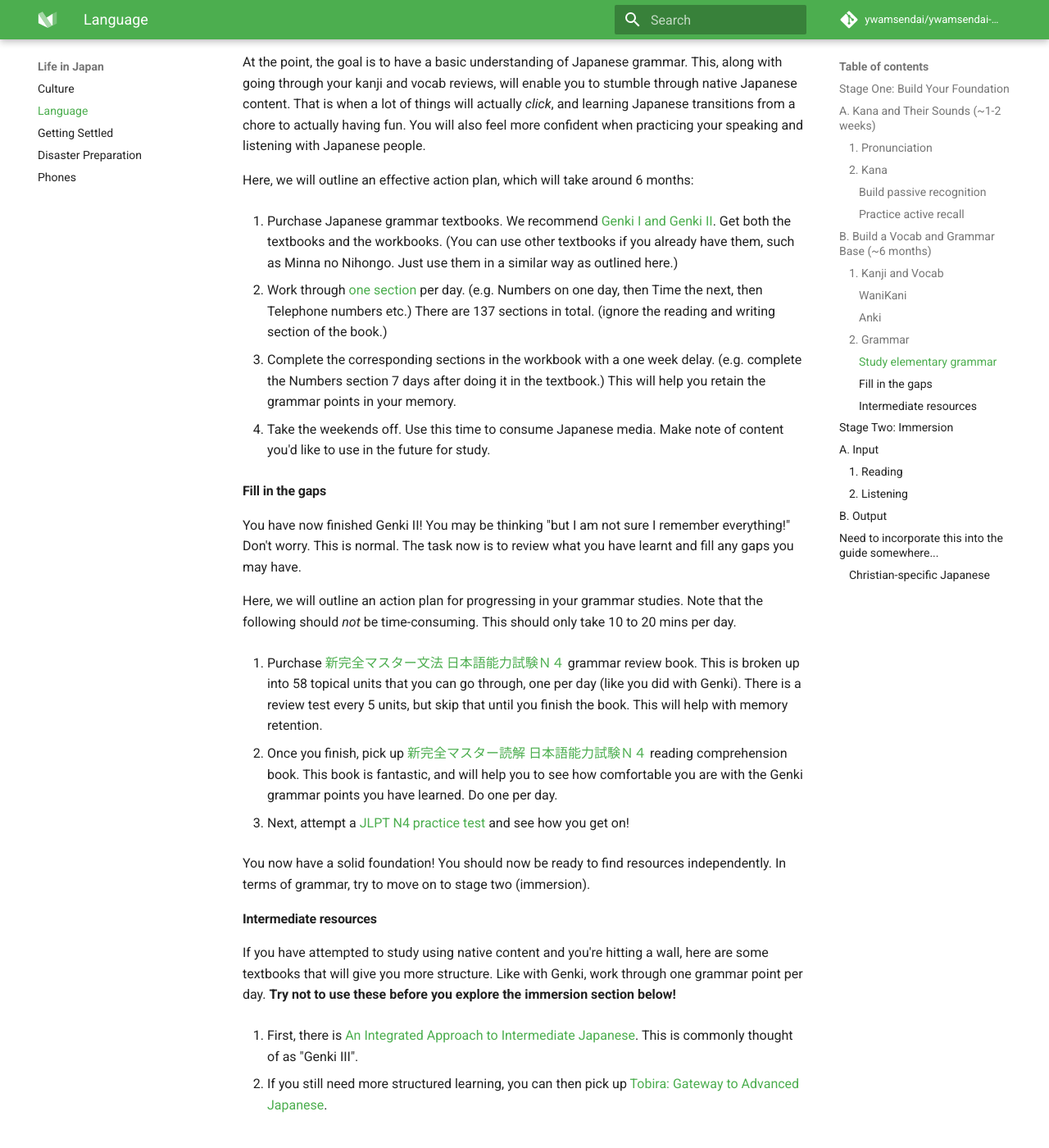
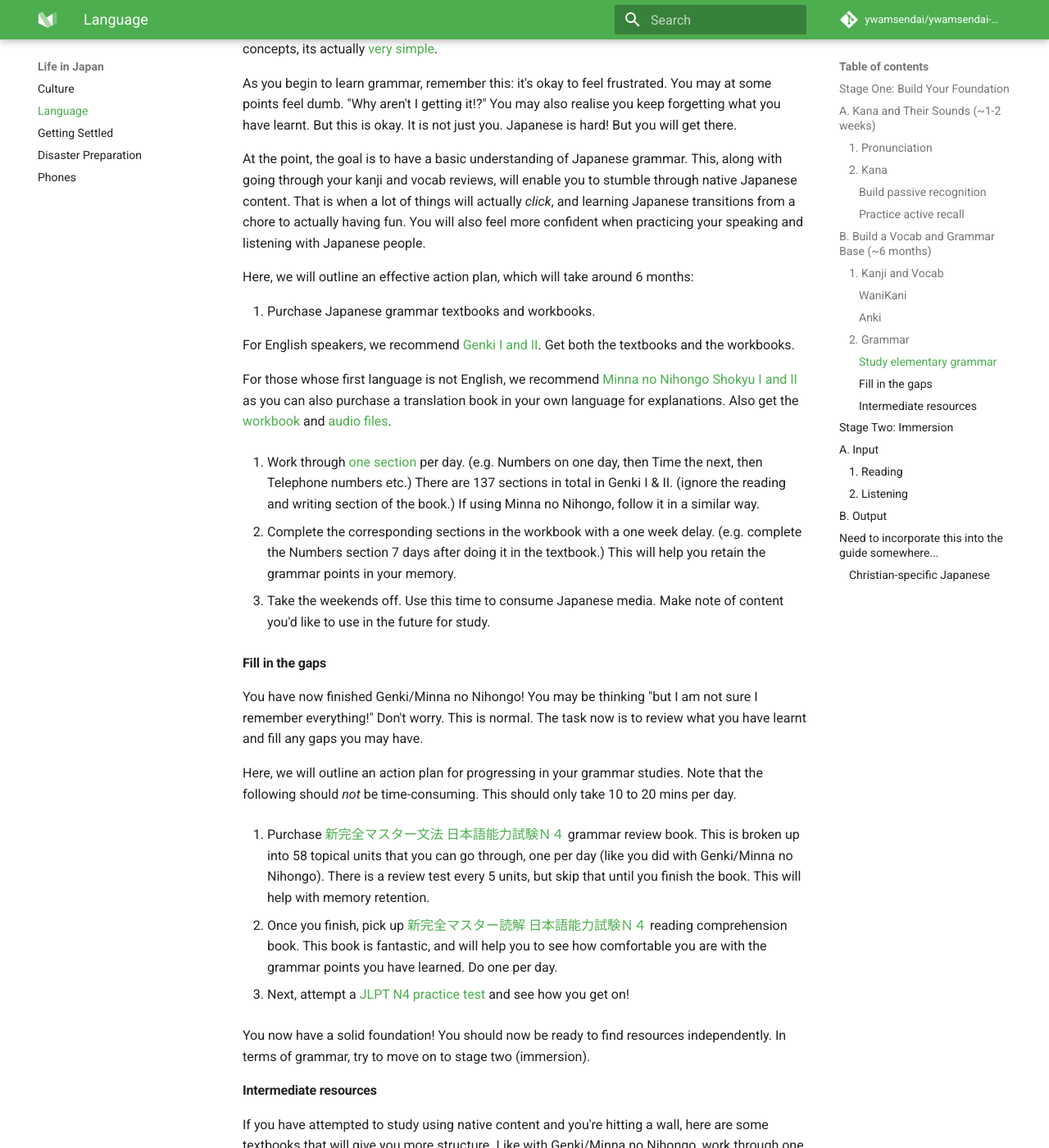
Before and after one commit to ywamsendai/ywamsendai-wiki, an MkDocs documentation site: the page built from docs/lifeinjapan/language.md, in a window 1280 px wide and 1400 px high, scrolled down 4976 px. Shown: the whole window at 82% size. Built offline with MkDocs 1.6.1 and Material for MkDocs 9.7.7, drawn with Linux system fonts in a browser that asks for light colours; comment, search, counter and statistics services are not loaded; some of the changed text lies outside the part shown.

Commit message:
added minna no nihongo for non-native english speakers

```diff
--- a/docs/lifeinjapan/language.md
+++ b/docs/lifeinjapan/language.md
@@ -8,11 +8,13 @@
 
 ## Stage One: Build Your Foundation
 
-This stage is all about studying and learning as much as you can. The main purpose of this stage is to give you vocab and grammar that you can feel familiar enough with to use to explore native content and talk with native speakers (immersion) in stage two.
+The best way to learn Japanese (and any new language) is to be immersed in the Japanese language. Immersed in native text, native sounds, and native conversation. But if you don't have any familiarity with the language, being immersed will be difficult for you. It will be too foreign and overwhelming for you to take much of it in.
+
+This stage is all about laying a strong foundation of vocab and grammar so that you can feel familiar just *enough* with Japanese so that you feel able to explore native content and talk with native speakers. You will then be ready for stage two: immersion.
 
 We don't particularly recommend language school or personal tutors for this stage as they are usually expensive and can move very slowly. Language classes and tutors would be much more effective once you have built your foundation and have reached an intermediate level of comprehension.
 
-Note: This stage one plan assumes you have a basic understanding of English. If you have difficulty with English, please search for strong resources recommended in a language you feel more comfortable with. And let us know so we can include it in this guide!
+Note: This stage one plan assumes you have a basic understanding of English. If you have difficulty with English, please Google strong resources recommended in a language you feel more comfortable with. And let us know so we can include it in this guide!
 
 ## A. Kana and Their Sounds (~1-2 weeks)
 
@@ -124,9 +126,13 @@
 
 Here, we will outline an effective action plan, which will take around 6 months:
 
-1. Purchase Japanese grammar textbooks. We recommend [Genki I and Genki II](http://genki.japantimes.co.jp). Get both the textbooks and the workbooks. (You can use other textbooks if you already have them, such as Minna no Nihongo. Just use them in a similar way as outlined here.)
+1. Purchase Japanese grammar textbooks and workbooks.
 
-2. Work through [one section](http://genki.japantimes.co.jp/about_en/about06_en) per day. (e.g. Numbers on one day, then Time the next, then Telephone numbers etc.) There are 137 sections in total. (ignore the reading and writing section of the book.)
+For English speakers, we recommend [Genki I and II](http://genki.japantimes.co.jp). Get both the textbooks and the workbooks.
+
+For those whose first language is not English, we recommend [Minna no Nihongo Shokyu I and II ](https://www.3anet.co.jp/np/en/books/2300/) as you can also purchase a translation book in your own language for explanations. Also get the [workbook](https://www.3anet.co.jp/np/en/books/2350/) and [audio files](https://www.3anet.co.jp/np/en/resrcs/230020/).
+
+2. Work through [one section](http://genki.japantimes.co.jp/about_en/about06_en) per day. (e.g. Numbers on one day, then Time the next, then Telephone numbers etc.) There are 137 sections in total in Genki I & II. (ignore the reading and writing section of the book.) If using Minna no Nihongo, follow it in a similar way.
 
 3. Complete the corresponding sections in the workbook with a one week delay. (e.g. complete the Numbers section 7 days after doing it in the textbook.) This will help you retain the grammar points in your memory.
 
@@ -134,13 +140,13 @@
 
 #### Fill in the gaps
 
-You have now finished Genki II! You may be thinking "but I am not sure I remember everything!" Don't worry. This is normal. The task now is to review what you have learnt and fill any gaps you may have.
+You have now finished Genki/Minna no Nihongo! You may be thinking "but I am not sure I remember everything!" Don't worry. This is normal. The task now is to review what you have learnt and fill any gaps you may have.
 
 Here, we will outline an action plan for progressing in your grammar studies. Note that the following should *not* be time-consuming. This should only take 10 to 20 mins per day.
 
-1. Purchase [新完全マスター文法 日本語能力試験Ｎ４](https://www.3anet.co.jp/np/books/3606/) grammar review book. This is broken up into 58 topical units that you can go through, one per day (like you did with Genki). There is a review test every 5 units, but skip that until you finish the book. This will help with memory retention.
+1. Purchase [新完全マスター文法 日本語能力試験Ｎ４](https://www.3anet.co.jp/np/books/3606/) grammar review book. This is broken up into 58 topical units that you can go through, one per day (like you did with Genki/Minna no Nihongo). There is a review test every 5 units, but skip that until you finish the book. This will help with memory retention.
 
-2. Once you finish, pick up [新完全マスター読解 日本語能力試験Ｎ４](https://www.3anet.co.jp/np/books/3616/) reading comprehension book. This book is fantastic, and will help you to see how comfortable you are with the Genki grammar points you have learned. Do one per day.
+2. Once you finish, pick up [新完全マスター読解 日本語能力試験Ｎ４](https://www.3anet.co.jp/np/books/3616/) reading comprehension book. This book is fantastic, and will help you to see how comfortable you are with the grammar points you have learned. Do one per day.
 
 3. Next, attempt a [JLPT N4 practice test](https://www.jlpt.jp/e/samples/sampleindex.html) and see how you get on!
 
@@ -148,7 +154,7 @@
 
 #### Intermediate resources
 
-If you have attempted to study using native content and you're hitting a wall, here are some textbooks that will give you more structure. Like with Genki, work through one grammar point per day. **Try not to use these before you explore the immersion section below!**
+If you have attempted to study using native content and you're hitting a wall, here are some textbooks that will give you more structure. Like with Genki/Minna no Nihongo, work through one grammar point per day. **Try not to use these before you explore the immersion section below!**
 
 1. First, there is [An Integrated Approach to Intermediate Japanese](http://ij.japantimes.co.jp/en/about.jsp). This is commonly thought of as "Genki III".
 
```
Also changed, not shown: other parts of docs/lifeinjapan/language.md (+1 -1 lines).
